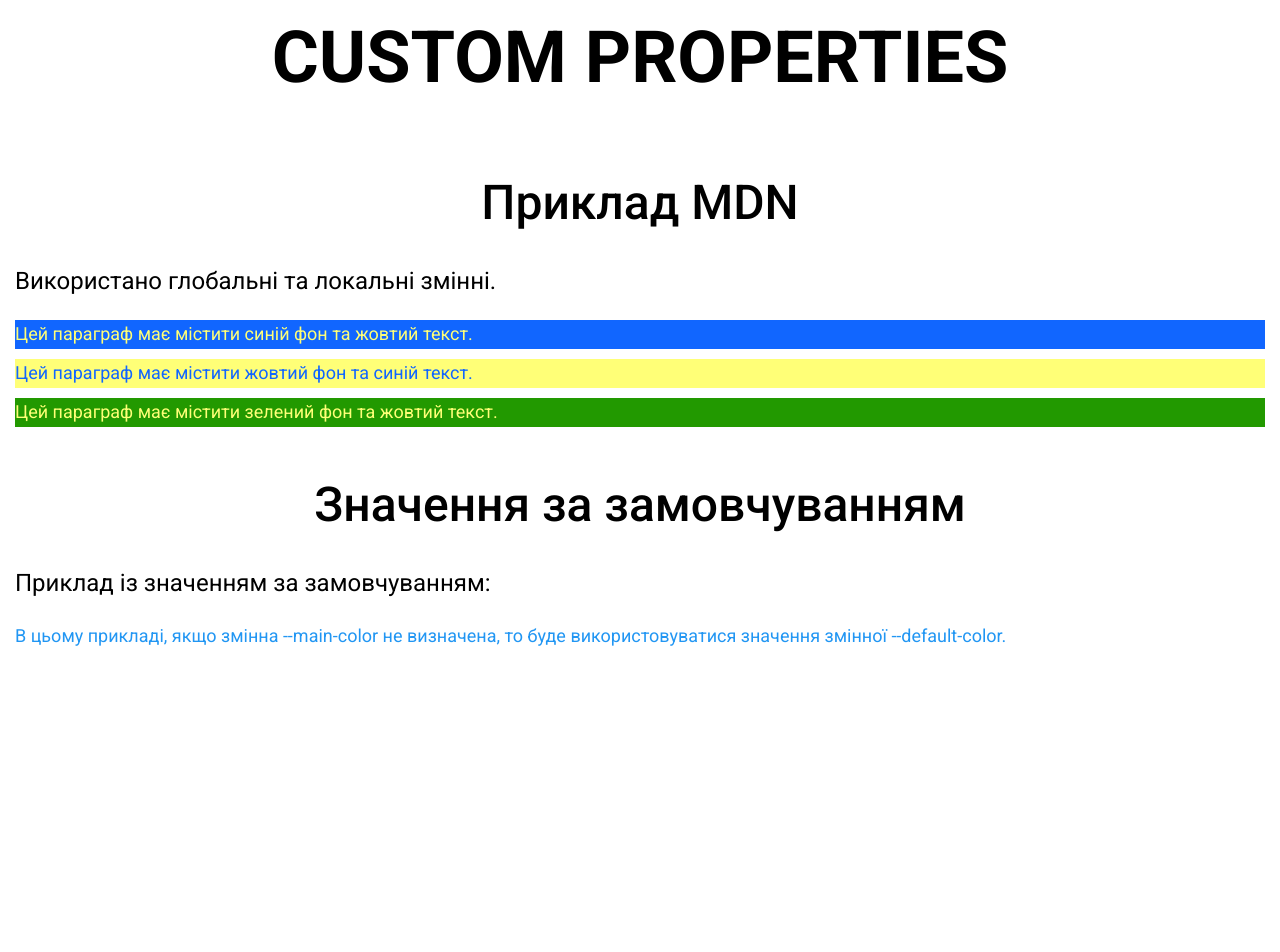
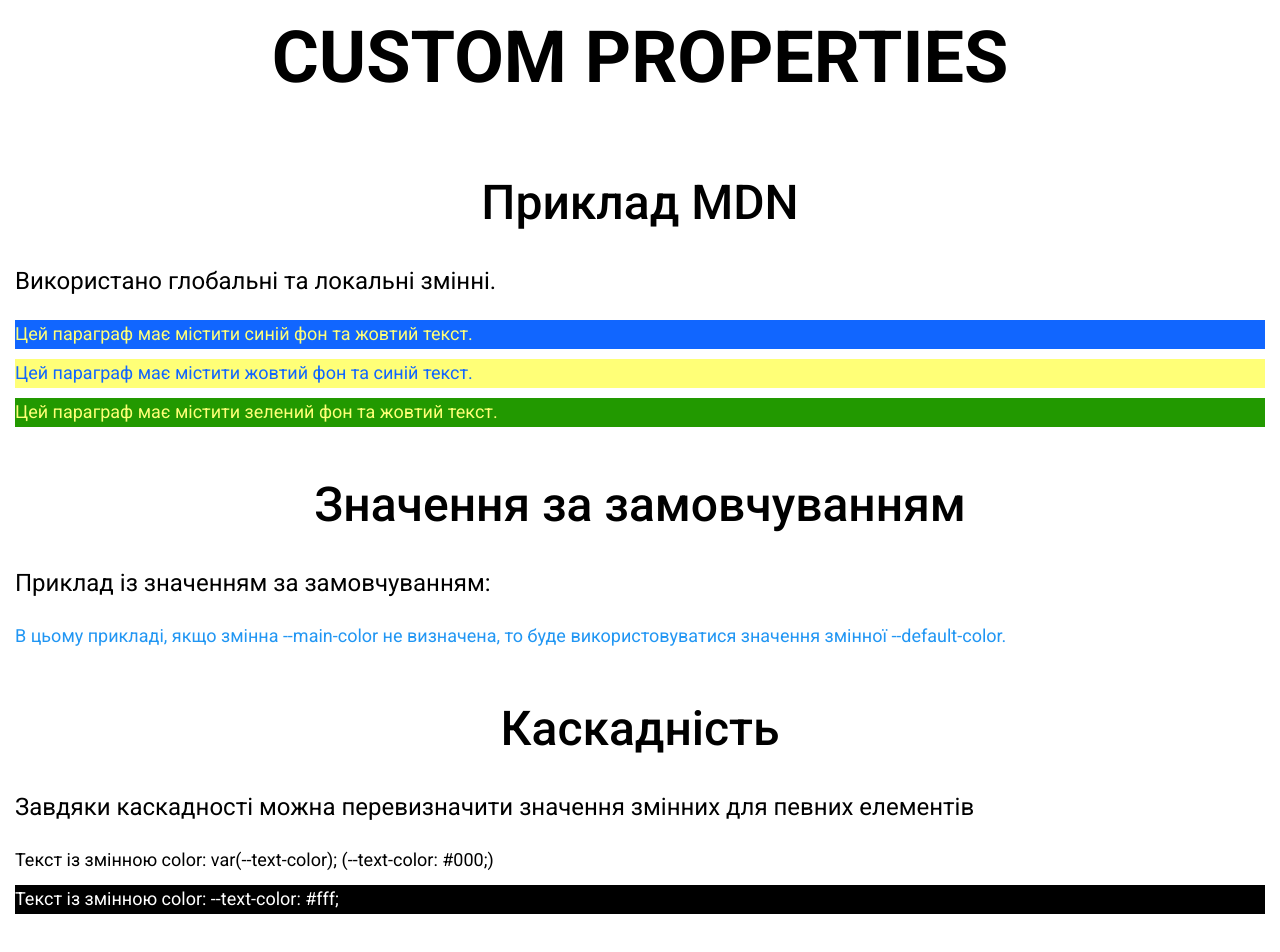
Before and after one commit to Vidiborets0012/custom-properties, a plain HTML site: page index.html in a window 1280 px wide. Before the commit the page ends 800 px from the top, so only its background shows below. Drawn offline with Linux system fonts and the light colour scheme.

Commit message:
add content, markup, and styles of the page__cascade block

```diff
--- a/css/style.css
+++ b/css/style.css
@@ -129,3 +129,16 @@ body {
 .default-content__text {
   color: var(--main-color, var(--default-color));
 }
+
+/* ******************************* */
+/* ***** page__cascade ***** */
+
+.cascade-content {
+  --text-color: #000;
+  color: var(--text-color);
+}
+.cascade-content__body-dark {
+  --text-color: #fff;
+  color: var(--text-color);
+  background-color: #000;
+}
--- a/index.html
+++ b/index.html
@@ -52,6 +52,30 @@
           </div>
         </div>
       </section>
+
+      <section class="page__cascade cascade section">
+        <div class="section__container">
+          <div class="section__header header-section">
+            <h2 class="header-section__title title">Каскадність</h2>
+            <p class="header-section__text">
+              Завдяки каскадності можна перевизначити значення змінних для певних елементів
+            </p>
+          </div>
+          <div class="section__content content-section cascade-content">
+            <div class="cascade-content__body">
+              <p class="content-section__text cascade-content__text">
+                Текст із змінною color: var(--text-color); (--text-color: #000;)
+              </p>
+
+              <div class="cascade-content__body-dark">
+                <p class="content-section__text cascade-content__text">
+                  Текст із змінною color: --text-color: #fff;
+                </p>
+              </div>
+            </div>
+          </div>
+        </div>
+      </section>
     </main>
     <script src="js/main.js"></script>
   </body>
```
